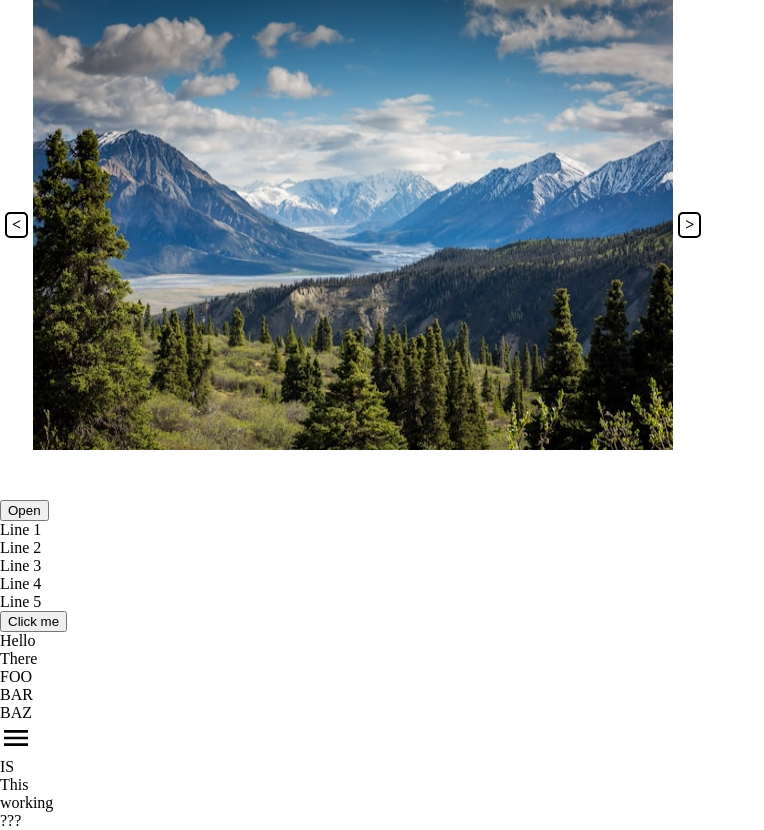
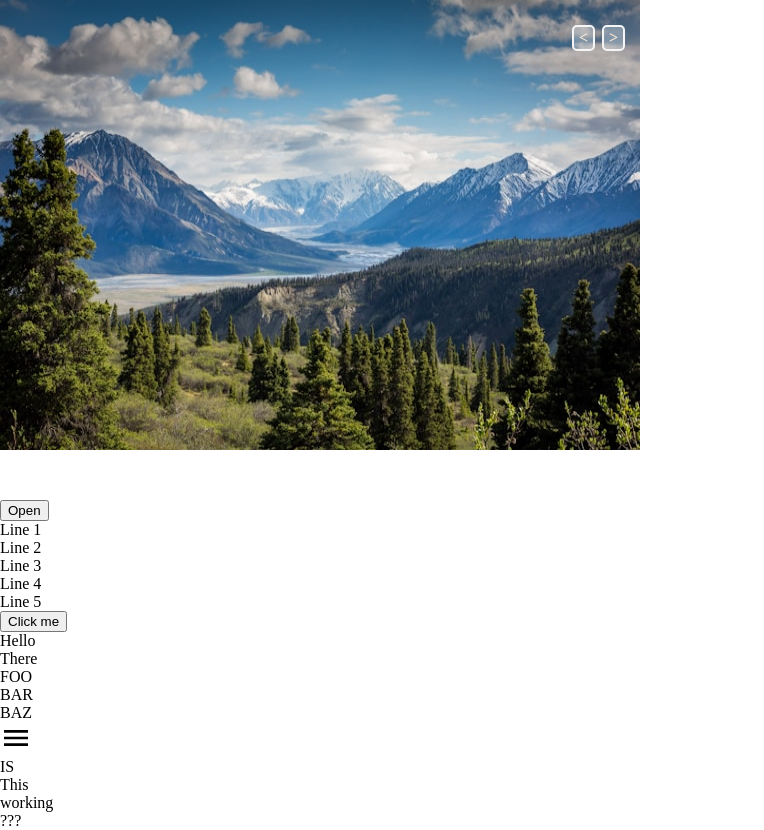
Before and after one commit to JustFact/dynamic-user-interface, a website built with webpack: page src/template.html in a window 1280 px wide. Shown: the whole page, without its empty margins (0-764 px from the left). Built offline with nearby package versions, Linux system fonts and the light colour scheme.

Commit message:
Position slide buttons in carrousel and add CSS

```diff
--- a/src/style.css
+++ b/src/style.css
@@ -20,11 +20,27 @@
 }
 
 .carousel-arrow {
-  border: 2px solid black;
+  color: antiquewhite;
+  position: absolute;
+  border: 2px solid whitesmoke;
+  background-color: rgba(240, 248, 255, 0.3);
   border-radius: 5px;
   padding: 2px 5px;
   font-weight: 900;
   margin: 1px 5px;
+}
+
+.carousel-arrow {
+  top: 3%;
+  cursor: default;
+}
+
+.carousel-arrow.carousel-left {
+  right: calc(100% - 600px);
+}
+
+.carousel-arrow.carousel-right {
+  right: calc(100% - 630px);
 }
 
 .carousel-frame .carousel-slide {
```
